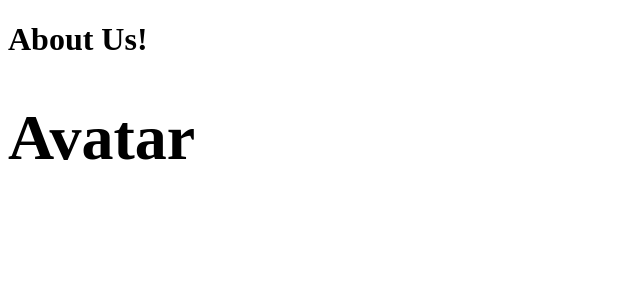
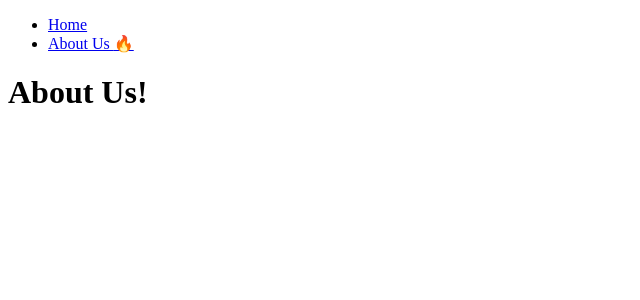
Before and after one commit to danpung2/nextjs-simple-app, a Next.js app: page /about-us in a window 1280 px wide. Shown: the top 300 px of the page, without its empty margins (0-640 px from the left). Built offline with nearby package versions, Linux system fonts and the light colour scheme.

Commit message:
add: component - navigator

```diff
--- a/app/about-us/page.tsx
+++ b/app/about-us/page.tsx
@@ -1,5 +1,10 @@
-import Avatar from "./components/avatar";
+import Navigation from "../../components/navigation";
 
 export default function AboutUs() {
-    return <h1>About Us! <Avatar/></h1>;
+    return (
+        <div>
+            <Navigation />
+            <h1>About Us!</h1>
+        </div>
+    );
 }
--- /dev/null
+++ b/components/navigation.tsx
@@ -0,0 +1,24 @@
+"use client";
+
+import Link from "next/link";
+import { usePathname } from "next/navigation";
+
+export default function Navigation() {
+    const path = usePathname();
+    return (
+        <nav>
+            <ul>
+                <li>
+                    <Link href="/">
+                    Home {path === "/" ? "🔥" : ""}
+                    </Link>
+                </li>
+                <li>
+                    <Link href="/about-us">
+                    About Us {path === "/about-us" ? "🔥" : ""}
+                    </Link>
+                </li>
+            </ul>
+        </nav>
+    )
+}
```
Also changed, not shown: app/not-found.tsx (+8 -1 lines), app/page.tsx (+8 -1 lines), 1 other file (tests, documents, lock files or other folders).
